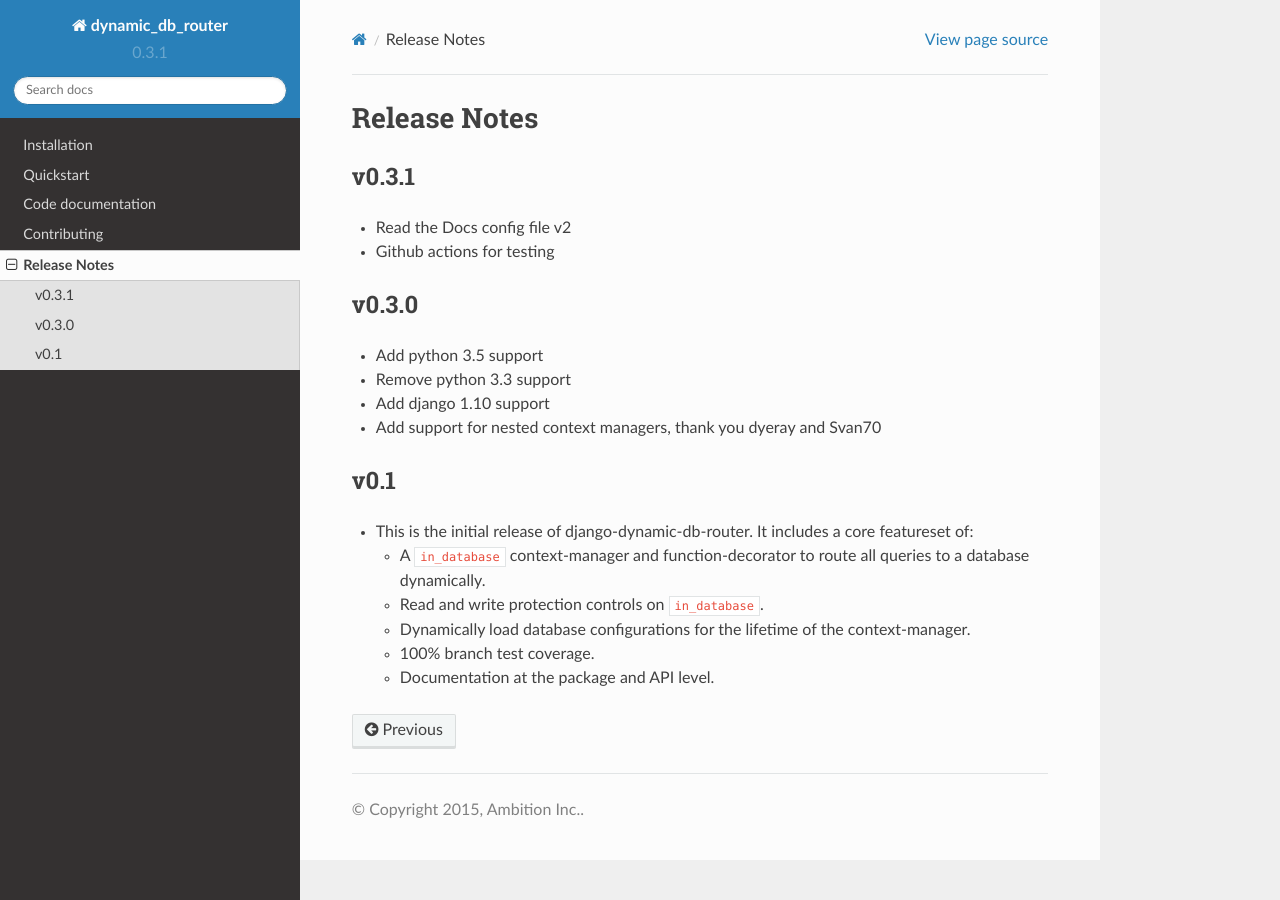
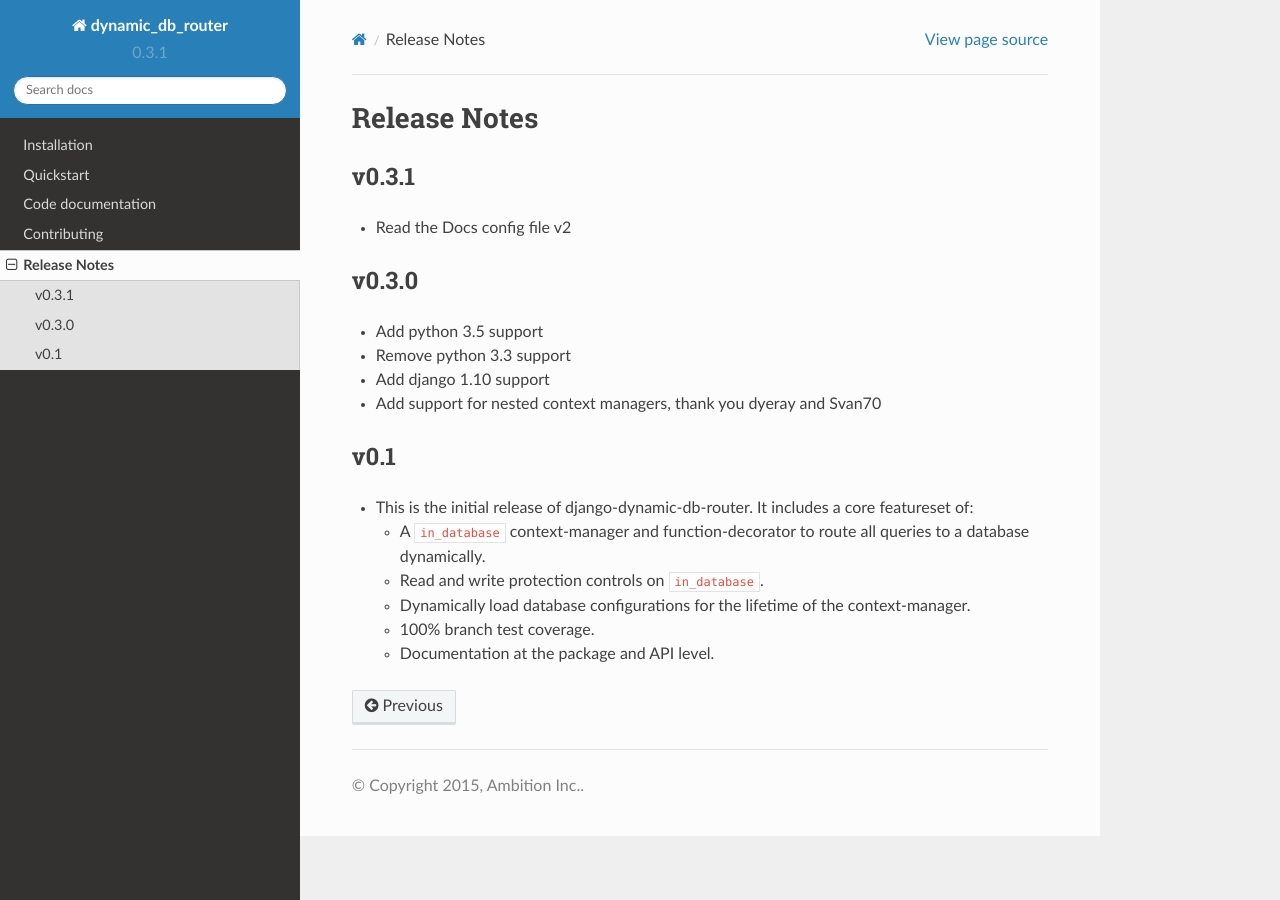
Before and after one commit to ambitioninc/django-dynamic-db-router, a Sphinx documentation site: the page built from docs/release_notes.rst, in a window 1280 px wide. Built offline with Sphinx 7.4.7 and the Read the Docs theme 2.0.0, drawn with Linux system fonts in a browser that asks for light colours.

Commit message:
giving up on github actions

```diff
--- a/docs/release_notes.rst
+++ b/docs/release_notes.rst
@@ -4,7 +4,6 @@ Release Notes
 v0.3.1
 ------
 * Read the Docs config file v2
-* Github actions for testing
 
 v0.3.0
 ------
```
